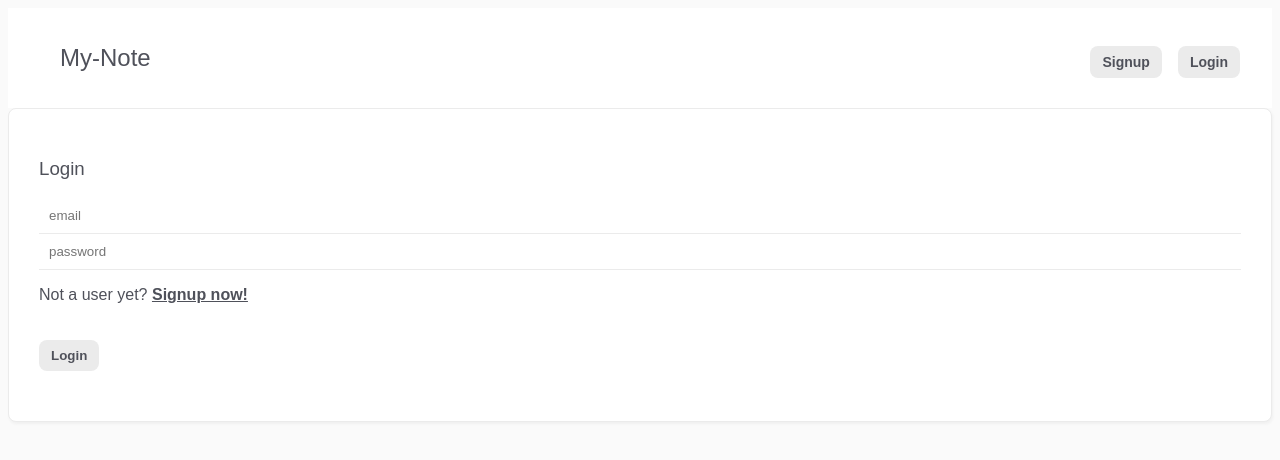
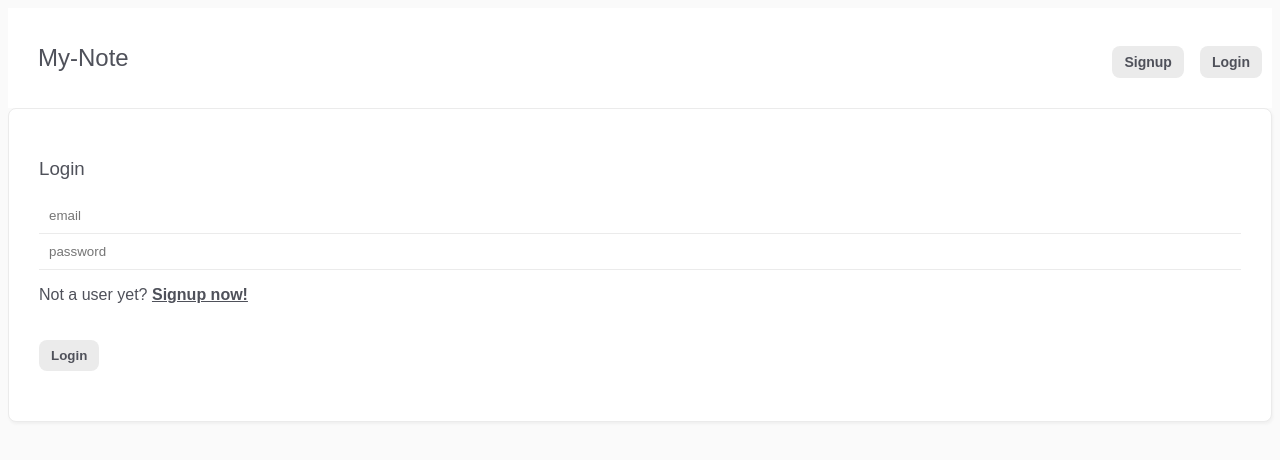
Before and after one commit to alexandresanchograca/my-note-vue, a Vue app: page /login in a window 1280 px wide. Shown: the top 460 px of the page. Built offline with nearby package versions, Linux system fonts and the light colour scheme; no server answers; a web font is replaced by a local one.

Commit message:
removed navbar max width

```diff
--- a/src/components/Navbar.vue
+++ b/src/components/Navbar.vue
@@ -54,7 +54,6 @@ export default {
 nav {
   display: flex;
   align-items: center;
-  max-width: 1200px;
   margin: 0 auto;
 }
 nav h1 {
--- a/src/views/DailyView.vue
+++ b/src/views/DailyView.vue
@@ -31,7 +31,7 @@ export default {
 <style scoped>
 .daily-notes {
   display: grid;
-  grid-template-columns: 1fr 5fr;
+  grid-template-columns: 250px 1fr;
   grid-row: 1fr;
 }
 </style>
```
